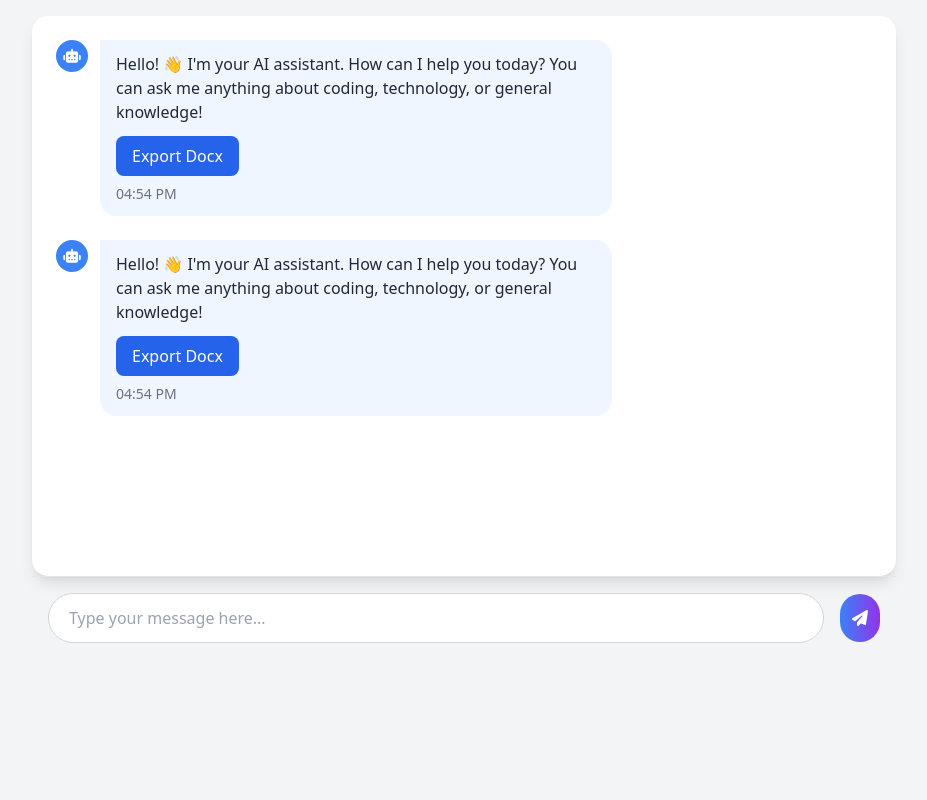
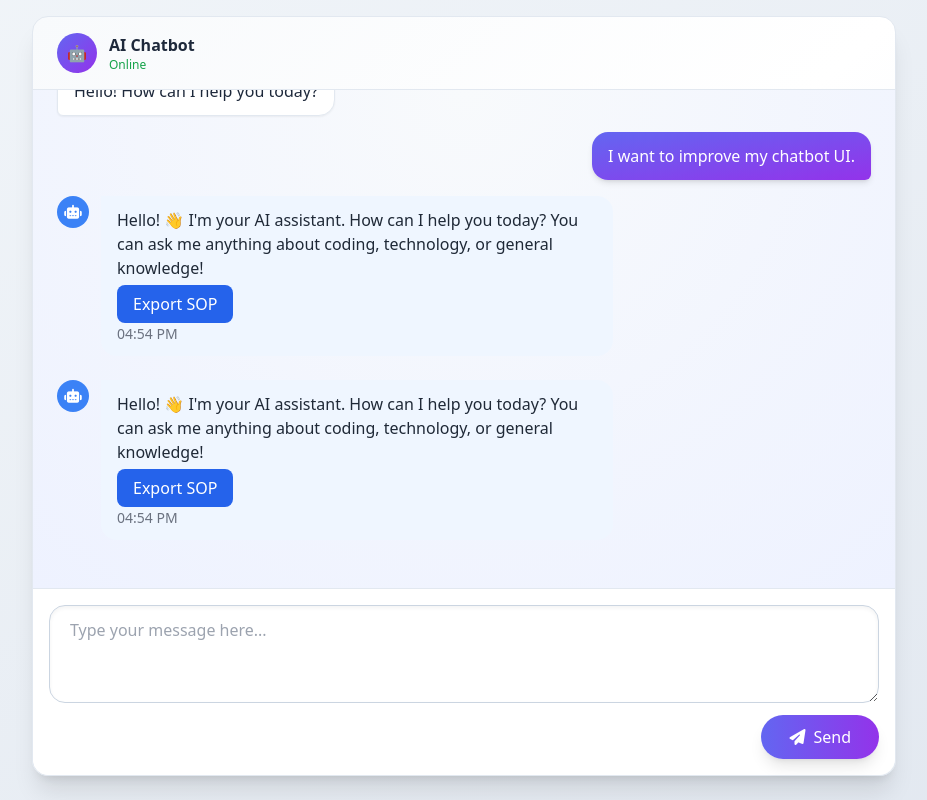
Before and after one commit to ashishdubey743/sop-maker, a website: page public/index.html in a window 1280 px wide. Shown: the whole page, without its empty margins (176-1103 px from the left). Drawn offline with nearby package versions, Linux system fonts and the light colour scheme; no server answers.

Commit message:
Fixed export

```diff
--- a/models/Chatbot.js
+++ b/models/Chatbot.js
@@ -4,6 +4,7 @@ const chatbotSchema = new mongoose.Schema(
     {
         question: { type: String, required: true },
         answer: { type: String, default: '' },
+        docPath: { type: String, default: ''},
         is_expired: { type: Boolean, default: false },
         session: { type: String, required: true }
       },
--- a/package.json
+++ b/package.json
@@ -13,6 +13,7 @@
     "dotenv": "^17.2.3",
     "express": "^5.2.1",
     "mongoose": "^9.1.6",
+    "nanoid": "^5.1.6",
     "node-cron": "^4.2.1"
   }
 }
--- a/public/index.html
+++ b/public/index.html
@@ -1,46 +1,113 @@
 <!DOCTYPE html>
 <html lang="en">
 <head>
-    <meta charset="UTF-8">
-    <meta name="viewport" content="width=device-width, initial-scale=1.0">
+    <meta charset="UTF-8" />
+    <meta name="viewport" content="width=device-width, initial-scale=1.0"/>
     <title>ChatBot UI</title>
-    <!-- Tailwind CSS CDN -->
+
+    <!-- Tailwind CSS -->
     <script src="https://cdn.tailwindcss.com"></script>
-    <!-- Font Awesome for icons -->
+
+    <!-- Font Awesome -->
     <link rel="stylesheet" href="https://cdnjs.cloudflare.com/ajax/libs/font-awesome/6.4.0/css/all.min.css">
-    <!-- Custom CSS -->
-    <link rel="stylesheet" href="/css/style.css">
+
+    <!-- Custom UI Enhancements -->
+    <style>
+        /* Scrollbar polish */
+        #chatContainer::-webkit-scrollbar {
+            width: 6px;
+        }
+        #chatContainer::-webkit-scrollbar-thumb {
+            background: #c7d2fe;
+            border-radius: 10px;
+        }
+        #chatContainer::-webkit-scrollbar-track {
+            background: transparent;
+        }
+    </style>
 </head>
-<body class="bg-gray-100 min-h-screen">
-    <div class="container mx-auto max-w-4xl p-4">
 
-        <!-- Chat Container -->
-        <div class="bg-white shadow-lg rounded-2xl mb-4" style="height: 70vh;">
-            <!-- Messages Container -->
-            <div id="chatContainer" class="p-6 h-full overflow-y-auto">
-                <!-- Messages will be added here dynamically -->
+<body class="bg-gradient-to-br from-slate-100 to-slate-200 min-h-screen">
+
+<div class="container mx-auto max-w-4xl p-4">
+
+    <!-- Chat Card -->
+    <div class="bg-gradient-to-br from-slate-50 via-white to-slate-100 shadow-xl rounded-2xl border border-slate-200 flex flex-col" style="height: 95vh;">
+
+        <!-- Chat Header -->
+        <div class="px-6 py-4 border-b border-slate-200 flex items-center justify-between">
+            <div class="flex items-center space-x-3">
+                <div class="w-10 h-10 rounded-full bg-gradient-to-br from-indigo-500 to-purple-600 flex items-center justify-center text-white font-bold">
+                    🤖
+                </div>
+                <div>
+                    <p class="font-semibold text-slate-800">AI Chatbot</p>
+                    <p class="text-xs text-green-600">Online</p>
+                </div>
+            </div>
+        </div>
+
+        <!-- Messages Area -->
+        <div
+            id="chatContainer"
+            class="flex-1 p-6 overflow-y-auto bg-[radial-gradient(circle_at_top,_#f8fafc,_#eef2ff)]"
+        >
+
+            <!-- BOT MESSAGE SAMPLE -->
+            <div class="flex justify-start mb-4">
+                <div class="max-w-[75%] bg-white text-slate-800 px-4 py-3 rounded-2xl rounded-bl-md shadow-sm border border-slate-200">
+                    Hello! How can I help you today?
+                </div>
             </div>
 
-            <!-- Input Area -->
-            <div class="border-t p-4">
-                <div class="flex items-center space-x-4">
-                    <div class="flex-1 relative">
-                        <input
-                            type="text"
-                            id="messageInput"
-                            placeholder="Type your message here..."
-                            class="w-full border border-gray-300 rounded-full py-3 px-5 pr-12 focus:outline-none focus:ring-2 focus:ring-blue-500 focus:border-transparent"
-                        >
+            <!-- USER MESSAGE SAMPLE -->
+            <div class="flex justify-end mb-4">
+                <div class="max-w-[75%] bg-gradient-to-br from-indigo-500 to-purple-600 text-white px-4 py-3 rounded-2xl rounded-br-md shadow-md">
+                    I want to improve my chatbot UI.
+                </div>
+            </div>
+
+            <!-- LOADING INDICATOR (toggle via JS later) -->
+            <div id="loadingIndicator" class="hidden flex justify-start mb-4">
+                <div class="bg-white border border-slate-200 rounded-2xl px-4 py-3 shadow-sm">
+                    <div class="flex space-x-1">
+                        <span class="w-2 h-2 bg-slate-400 rounded-full animate-bounce"></span>
+                        <span class="w-2 h-2 bg-slate-400 rounded-full animate-bounce [animation-delay:0.15s]"></span>
+                        <span class="w-2 h-2 bg-slate-400 rounded-full animate-bounce [animation-delay:0.3s]"></span>
                     </div>
-                    <button onclick="chatbot.sendMessage()" class="bg-gradient-to-r from-blue-500 to-purple-600 text-white p-3 rounded-full hover:opacity-90 transition duration-200">
+                </div>
+            </div>
+
+        </div>
+
+        <!-- Input Area -->
+        <div class="border-t border-slate-200 p-4 bg-white rounded-b-2xl">
+            <div class="flex flex-col space-y-3">
+                <textarea
+                    id="messageInput"
+                    placeholder="Type your message here..."
+                    rows="3"
+                    class="w-full bg-white border border-slate-300 rounded-2xl py-3 px-5 focus:outline-none focus:ring-2 focus:ring-indigo-500 resize-y min-h-[60px] max-h-[160px] shadow-inner"
+                    onkeydown="if(event.key === 'Enter' && !event.shiftKey) { event.preventDefault(); chatbot.sendMessage(); }"
+                ></textarea>
+
+                <div class="flex justify-end">
+                    <button
+                        onclick="chatbot.sendMessage()"
+                        class="bg-gradient-to-r from-indigo-500 to-purple-600 text-white py-2.5 px-7 rounded-full shadow-lg hover:shadow-xl hover:scale-[1.02] active:scale-95 transition-all duration-200 flex items-center space-x-2"
+                    >
                         <i class="fas fa-paper-plane"></i>
+                        <span class="font-medium">Send</span>
                     </button>
                 </div>
             </div>
         </div>
+
     </div>
+</div>
 
-    <!-- JavaScript Files -->
-    <script src="/js/chatbot.js"></script>
+<!-- Existing JS (unchanged) -->
+<script src="/js/chatbot.js"></script>
+
 </body>
 </html>
--- a/public/js/chatbot.js
+++ b/public/js/chatbot.js
@@ -31,7 +31,7 @@ class ChatBot {
                             this.addMessage(msg.question, 'user', false);
                         }
                         if (msg.answer) {
-                            this.addMessage(msg.answer, 'bot', false);
+                            this.addMessage(msg.answer, 'bot', msg.docPath);
                         }
                     });
                 } else {
@@ -93,16 +93,16 @@ class ChatBot {
         this.showTypingIndicator();
 
         // Use API endpoint or local response
-        this.getBotResponse(message).then(botResponse => {
+        this.getBotResponse(message).then(({ botResponse, docPath }) => {
             this.hideTypingIndicator();
-
             // Update the same document with bot's response
             this.updateMessageWithAnswer({
                 messageId: this.lastMessageId,
-                answer: botResponse
+                answer: botResponse,
+                docPath: docPath
             });
 
-            this.addMessage(botResponse, 'bot');
+            this.addMessage(botResponse, 'bot', docPath);
         });
     }
 
@@ -131,7 +131,7 @@ class ChatBot {
         }
     }
 
-    async updateMessageWithAnswer({ messageId, answer }) {
+    async updateMessageWithAnswer({ messageId, answer, docPath }) {
         if (!messageId) return;
 
         try {
@@ -141,7 +141,8 @@ class ChatBot {
                     'Content-Type': 'application/json',
                 },
                 body: JSON.stringify({
-                    answer: answer
+                    answer: answer,
+                    docPath: docPath
                 })
             });
 
@@ -176,7 +177,7 @@ class ChatBot {
 
             if (response.ok) {
                 const data = await response.json();
-                return data.reply;
+                return { botResponse: data.botResponse, docPath: data.docPath };
             }
         } catch (error) {
             console.log('Using local responses:', error);
@@ -222,7 +223,7 @@ class ChatBot {
     /**
      * Add message to chat container.
      */
-    addMessage(text, sender) {
+    addMessage(text, sender, filename = null) {
         const chatContainer = document.getElementById('chatContainer');
         const now = new Date();
         const timeString = now.toLocaleTimeString([], { hour: '2-digit', minute: '2-digit' });
@@ -251,9 +252,9 @@ class ChatBot {
                     <div class="bg-blue-50 rounded-2xl rounded-tl-none px-4 py-3 max-w-lg">
                         <div class="text-gray-800 whitespace-pre-line">${formattedText}</div>
                         <div class="mt-3">
-                            <button class="bg-blue-600 hover:bg-blue-700 text-white font-medium py-2 px-4 rounded-lg transition-colors duration-200">
-                                Export Docx
-                            </button>
+                            <a class="bg-blue-600 hover:bg-blue-700 text-white font-medium py-2 px-4 rounded-lg transition-colors duration-200 cursor-pointer" href="/download/doc/${filename}" download>
+                                Export SOP
+                            </a>
                         </div>
                         <p class="text-gray-500 text-sm mt-2">${timeString}</p>
                     </div>
--- a/services/NotionService.js
+++ b/services/NotionService.js
@@ -95,7 +95,8 @@ class NotionService {
         const titleMatch = content.match(/^#\s*(.+?)(?:\n|$)/) ||
             content.match(/SOP:\s*(.+?)(?:\n|$)/i) ||
             content.match(/📋\s*(.+?)(?:\n|$)/);
-        return titleMatch ? titleMatch[1].trim() : `SOP - ${new Date().toLocaleDateString()}`;
+
+        return titleMatch ? titleMatch[1].replace('📋', '').trim() : `SOP - ${new Date().toLocaleDateString()}`;
     }
 
     prepareDataWithTablesIfExist(content, style) {
```
Also changed, not shown: server.js (+23 -9 lines), services/DocxService.js (+5 -3 lines).
